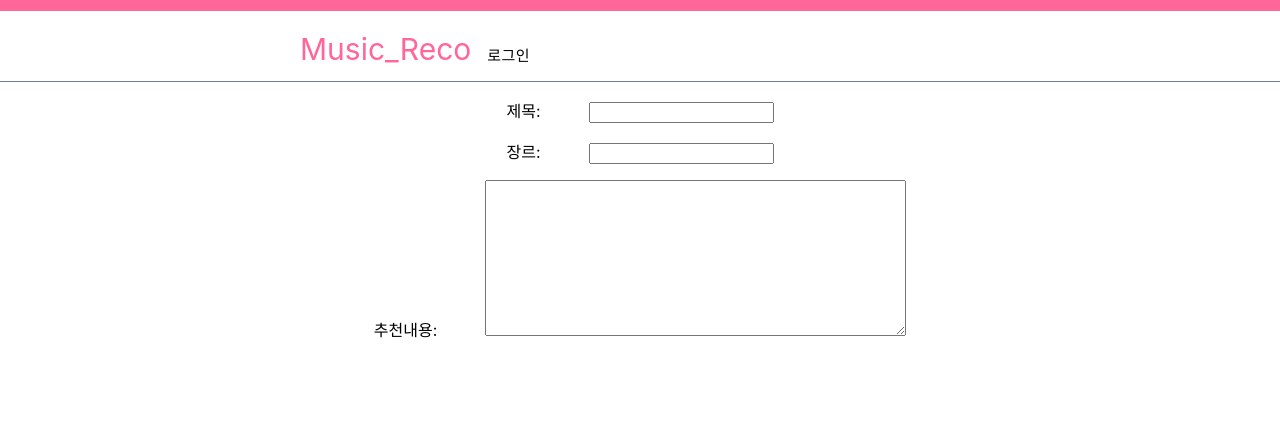
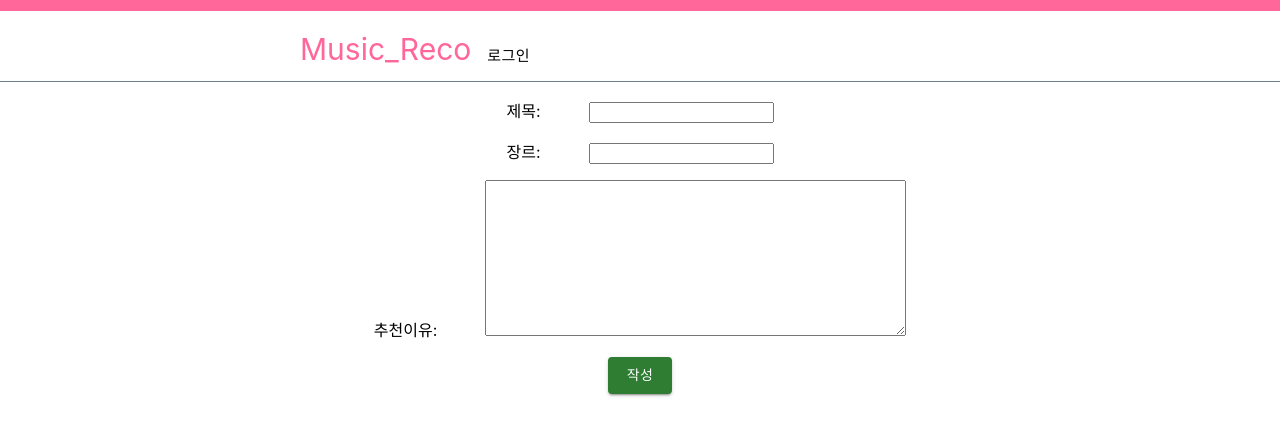
Before and after one commit to Jungsooooooo/music_site_front, a React (Create React App) app: page /musicWrite in a window 1280 px wide. Shown: the top 436 px of the page. Built offline with nearby package versions, Linux system fonts and the light colour scheme.

Commit message:
사용하지 않는 import 삭제 및 아이디 비번 없이 로그인 해도 가능하게 구현

```diff
--- a/src/index.js
+++ b/src/index.js
@@ -2,7 +2,7 @@ import React from "react";
 import ReactDOM from "react-dom/client";
 import "./index.css";
 import App from "./App";
-import reportWebVitals from "./reportWebVitals";
+
 import { createStore, applyMiddleware, compose } from "redux";
 import { Provider } from "react-redux";
 import logger from "redux-logger";
--- a/src/music/main/MainView.js
+++ b/src/music/main/MainView.js
@@ -3,7 +3,6 @@ import { useSelector } from "react-redux";
 import { useNavigate } from "react-router-dom";
 import { useDispatch } from "react-redux";
 
-import prettier from "./prettier.PNG";
 import music1 from "./music1.jpg";
 import music2 from "./music2.jpg";
 import music3 from "./music3.jpg";
@@ -11,11 +10,6 @@ import music3 from "./music3.jpg";
 import Col from "react-bootstrap/Col";
 import Row from "react-bootstrap/Row";
 import { Button } from "react-bootstrap-buttons";
-import { sessionInfo } from "../../store/userSession";
-
-import TopHeader from "./TopHeader";
-
-import CardGroup from "react-bootstrap/CardGroup";
 
 import Card from "react-bootstrap/Card";
 
@@ -27,20 +21,6 @@ const MainView = () => {
   const dispatch = useDispatch();
   const navigate = useNavigate();
   console.log({ user });
-
-  const goTologin = () => {
-    navigate("/login");
-  };
-
-  const logout = () => {
-    navigate("/login");
-    dispatch(sessionInfo({ id: "" }));
-  };
-
-  const goToWrite = () => {
-    navigate("/login");
-    dispatch(sessionInfo({ id: "" }));
-  };
 
   return (
     <>
--- a/src/music/main/MusicWrtie.js
+++ b/src/music/main/MusicWrtie.js
@@ -1,17 +1,7 @@
 import "../../css/mainView.css";
 import { useSelector } from "react-redux";
-import { useNavigate } from "react-router-dom";
-import { useDispatch } from "react-redux";
 
-import prettier from "./prettier.PNG";
-import music1 from "./music1.jpg";
-import music2 from "./music2.jpg";
-import music3 from "./music3.jpg";
-
-import Col from "react-bootstrap/Col";
-import Row from "react-bootstrap/Row";
-import { Button } from "react-bootstrap-buttons";
-import { sessionInfo } from "../../store/userSession";
+import Button from "@mui/material/Button";
 
 import "../../css/MusicWrite.css";
 
@@ -20,6 +10,9 @@ const MusicWrite = () => {
     console.log(state);
     return state.userSession;
   });
+
+  const musicRecoWrite = () => {};
+
   return (
     <div className="center">
       <form onSubmit={""}></form>
@@ -30,8 +23,13 @@ const MusicWrite = () => {
         <input type="text" />
       </div>
       <div className="center">
-        <label className="labelright">추천내용:</label>
+        <label className="labelright">추천이유:</label>
         <textarea rows={10} cols={50} />
+      </div>
+      <div className="center">
+        <Button variant="contained" color="success">
+          작성
+        </Button>
       </div>
     </div>
   );
--- a/src/music/user/LoginView.js
+++ b/src/music/user/LoginView.js
@@ -15,6 +15,10 @@ const LoginView = () => {
       password: document.getElementById("putPass").value,
     };
 
+    if (input.id === "" && input.password === "") {
+      dispatch(sessionInfo({ id: "관리자" }));
+      navigate("/");
+    } else {
       return axios.post("/api/user/login", input).then((res) => {
         console.log(res);
 
@@ -26,6 +30,7 @@ const LoginView = () => {
           alert("정확한 아이디와 비밀번호를 입력해주세요");
         }
       });
+    }
   };
 
   return (
```
Also changed, not shown: package.json (+6 -3 lines), src/music/main/TopHeader.js (+0 -11 lines), 1 other file (tests, documents, lock files or other folders). Lines whose indentation alone changed are shown as unchanged.
